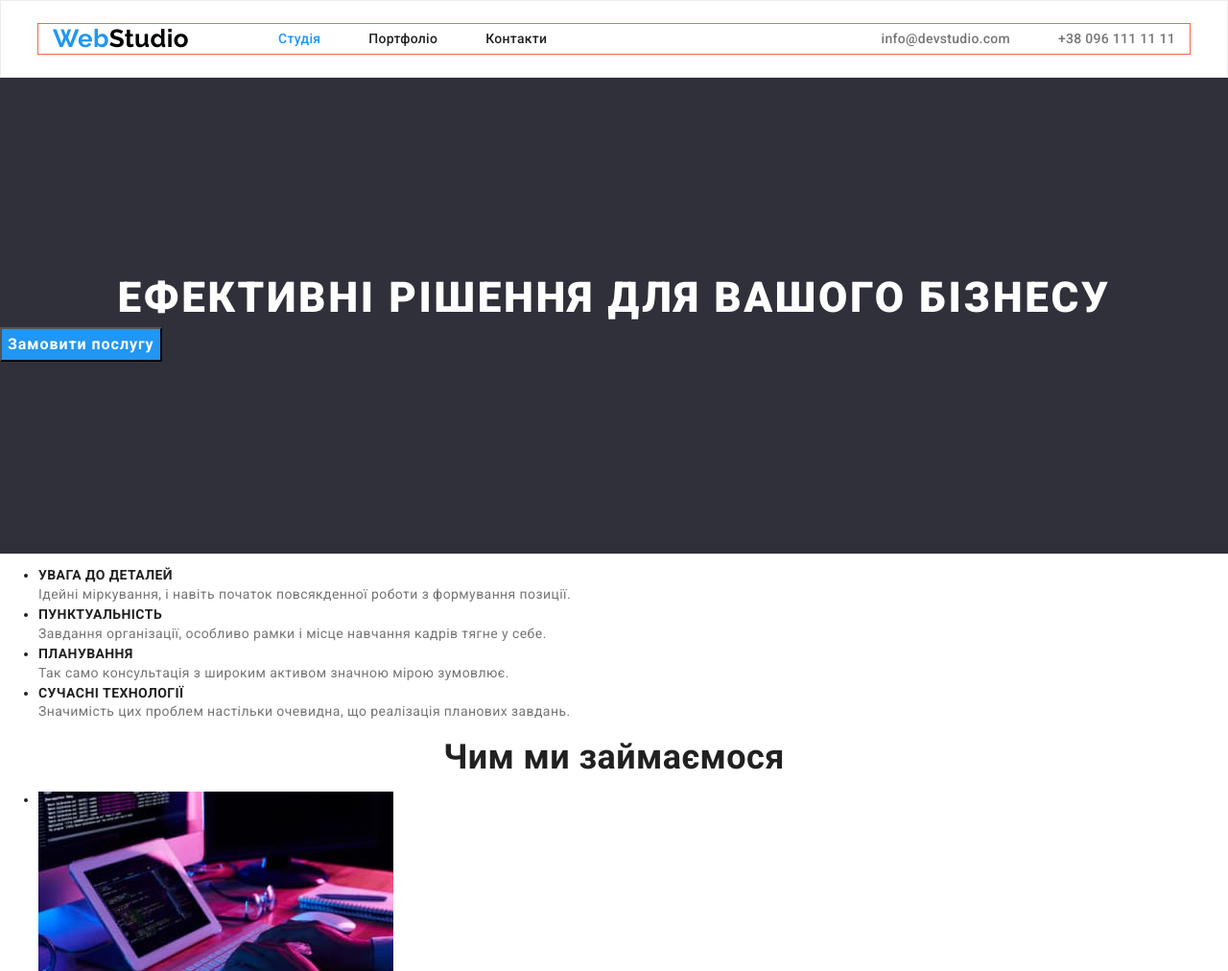
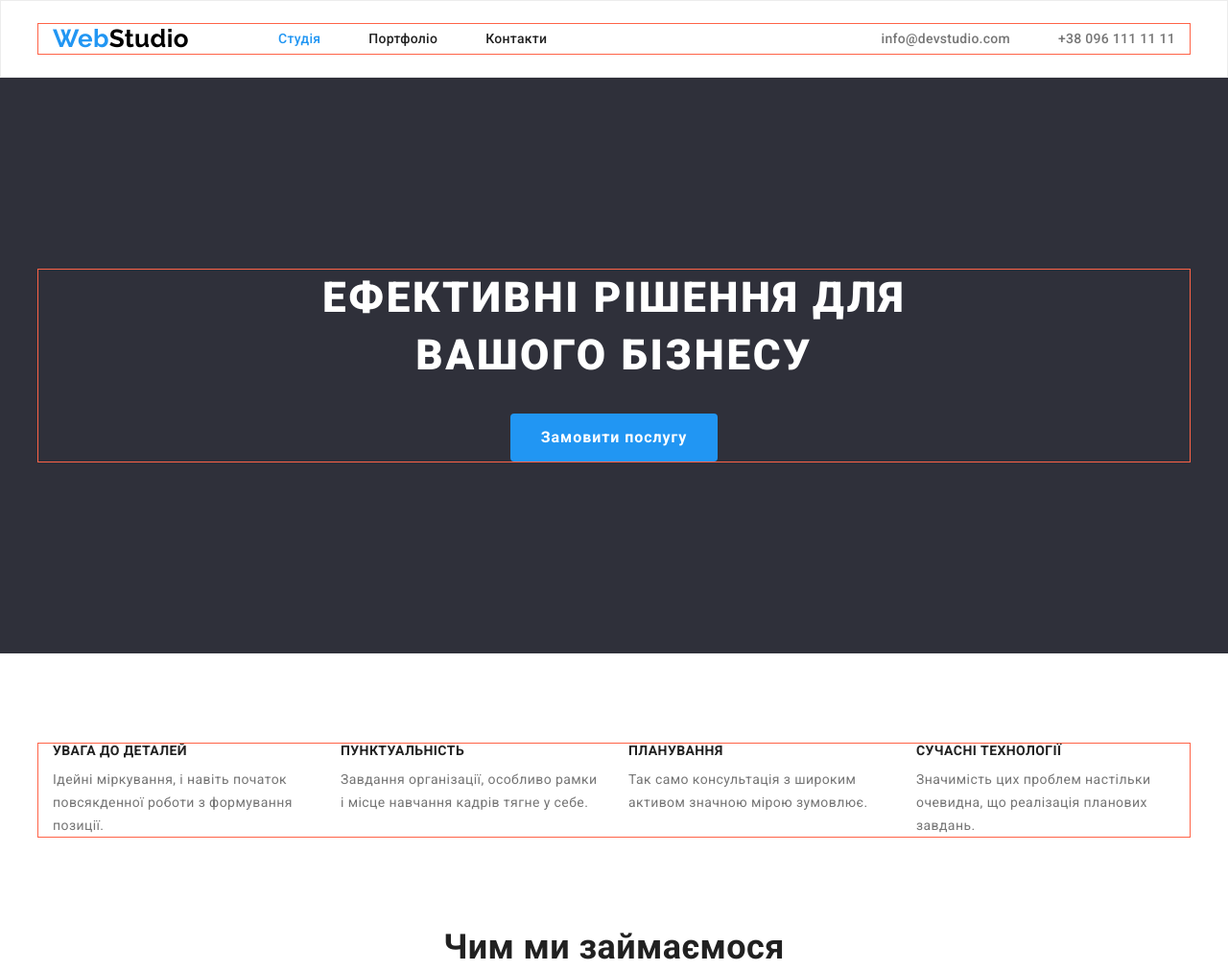
Before and after one commit to makshol/goit-markup-hw-03, a plain HTML site: page index.html in a window 1280 px wide. Shown: the top 1012 px of the page at 96% size. Drawn offline with nearby package versions, Linux system fonts and the light colour scheme.

Commit message:
advantages end

```diff
--- a/index.html
+++ b/index.html
@@ -34,29 +34,34 @@
     <!--Main-->
     <main>
       <section class="hero section">
-        <h1 class="hero-title">Ефективні рішення для вашого бізнесу</h1>
+        <div class="container">
+          <h1 class="hero-title">Ефективні рішення для вашого бізнесу</h1>
         <button type="button" class="button">Замовити послугу</button>
+        </div>
       </section>
-      <section>
-        <h2 hidden>Advantages</h2>
-        <ul>
-          <li>
+
+      <section class="advantages section">
+        <div class="container">
+          <h2 class="visually-hidden">Advantages</h2>
+        <ul class="advantages-list list">
+          <li class="advantages-item">
             <h3 class="advantages-title">УВАГА ДО ДЕТАЛЕЙ</h3>
             <p class="advantages-text">Ідейні міркування, і навіть початок повсякденної роботи з формування позиції.</p>
           </li>
-          <li>
+          <li class="advantages-item">
             <h3 class="advantages-title">ПУНКТУАЛЬНІСТЬ</h3>
             <p class="advantages-text">Завдання організації, особливо рамки і місце навчання кадрів тягне у себе.</p>
           </li>
-          <li>
+          <li class="advantages-item">
             <h3 class="advantages-title">ПЛАНУВАННЯ</h3>
             <p class="advantages-text">Так само консультація з широким активом значною мірою зумовлює.</p>
           </li>
-          <li>
+          <li class="advantages-item">
             <h3 class="advantages-title">СУЧАСНІ ТЕХНОЛОГІЇ</h3>
             <p class="advantages-text">Значимість цих проблем настільки очевидна, що реалізація планових завдань.</p>
           </li>
         </ul>
+        </div>
       </section>
       <!--What we do-->
       <section>
--- a/styles/styles.css
+++ b/styles/styles.css
@@ -68,6 +68,21 @@ address {
   margin: 0 auto;
   outline: 1px solid tomato;
 }
+
+
+.visually-hidden {
+    position: absolute;
+    width: 1px;
+    height: 1px;
+    margin: -1px;
+    border: 0;
+    padding: 0;
+
+    white-space: nowrap;
+    clip-path: inset(100%);
+    clip: rect(0 0 0 0);
+    overflow: hidden;
+  }
 
 .section-title {
     font-size: 36px;
@@ -151,12 +166,16 @@ align-items: center;
 
 /* Main */
 .hero {
-  color: var(--hero-text-color);
   background-color: #2f303a;
   padding-top: 200px;
   padding-bottom: 200px;
+  text-align: center;
 }
 .hero-title {
+    width: 696px;
+    margin-right: auto;
+    margin-left: auto;
+    margin-bottom: 30px;
   color: var(--hero-text-color);
   font-weight: 900;
   font-size: 44px;
@@ -174,10 +193,10 @@ align-items: center;
   font-weight: 700;
   font-size: 16px;
   line-height: 1.88;
-  display: flex;
-  align-items: center;
-  text-align: center;
   letter-spacing: 0.06em;
+  padding: 10px 32px;
+  border-radius: 4px;
+  border: none;
 }
 
 .button-all {
@@ -212,10 +231,22 @@ align-items: center;
 .image-portfolio {
   background-color: url(/images/portfolio/our-people.jpg);
 }
+
+/* advatages */
 .advantages-title {
   line-height: 1.14;
   text-transform: uppercase;
   font-size: 14px;
+  margin-bottom: 10px;
+}
+
+.advantages-list {
+display: flex;
+gap: 30px;
+}
+
+.advantages-item {
+    width: calc((100% - 90px) / 4);
 }
 .advantages-text {
   color: var(--undertitle-text-color);
```
